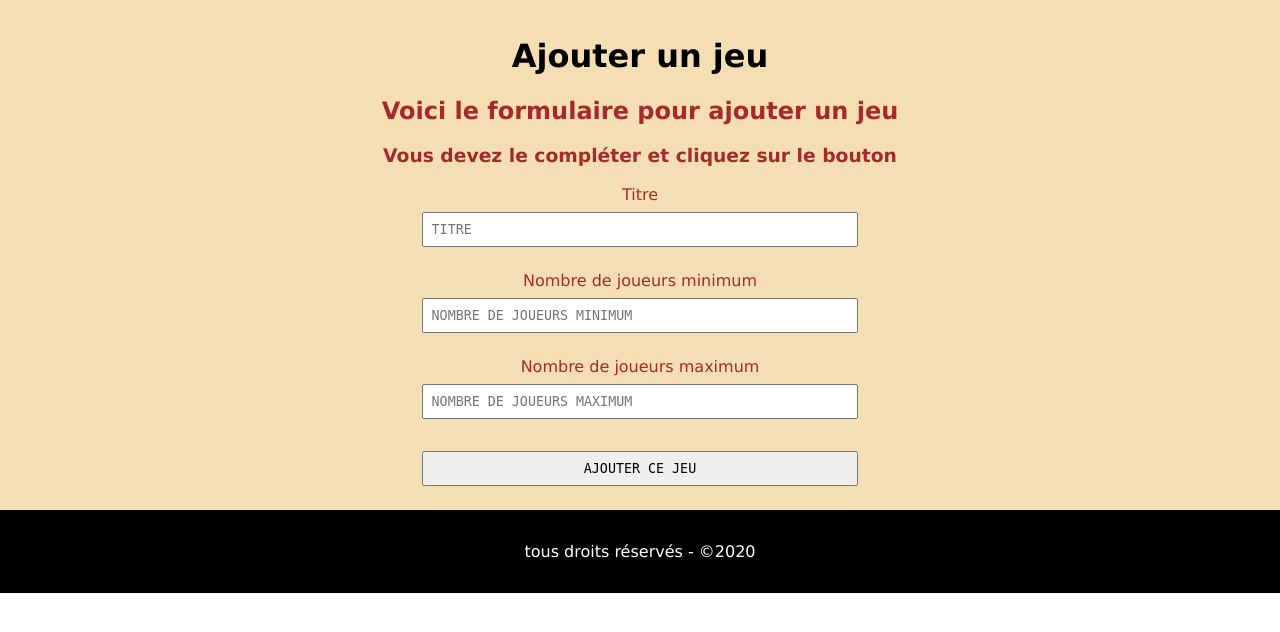
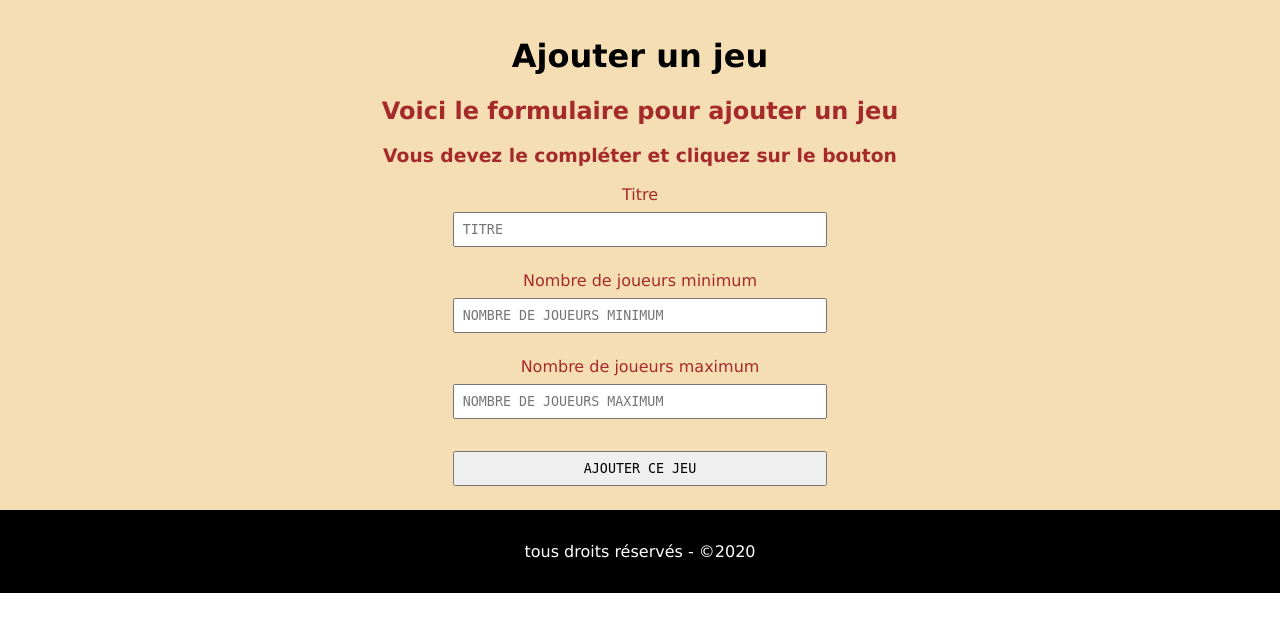
Before and after one commit to Elphege-WF3/2eme-evaluation-php-sql-site-my-scoreboard, a PHP site: page /ajout-jeu.php in a window 1280 px wide. Shown: the part 84-716 px from the top of the page. Run offline with PHP 8.4, Linux system fonts and the light colour scheme; some libraries are stand-ins or nearby versions.

Commit message:
modif dans css

```diff
--- a/assets/css/style.css
+++ b/assets/css/style.css
@@ -78,7 +78,7 @@ div {
 }
 
 input, textarea, button {
-    width: 35%;
+    width: 30%;
     margin: 0.5rem;
     padding: 0.5rem;
     font-family: monospace;
```
